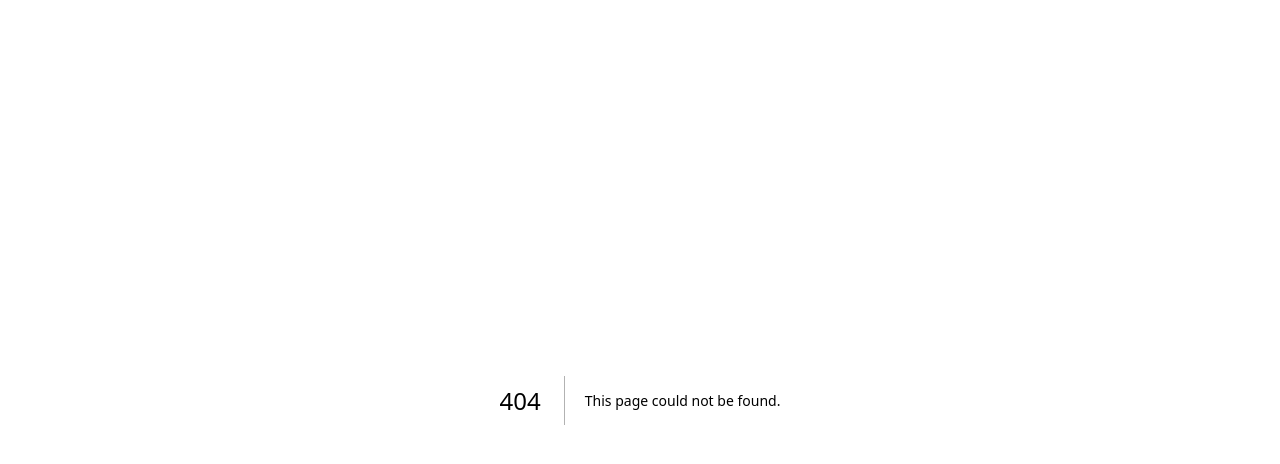
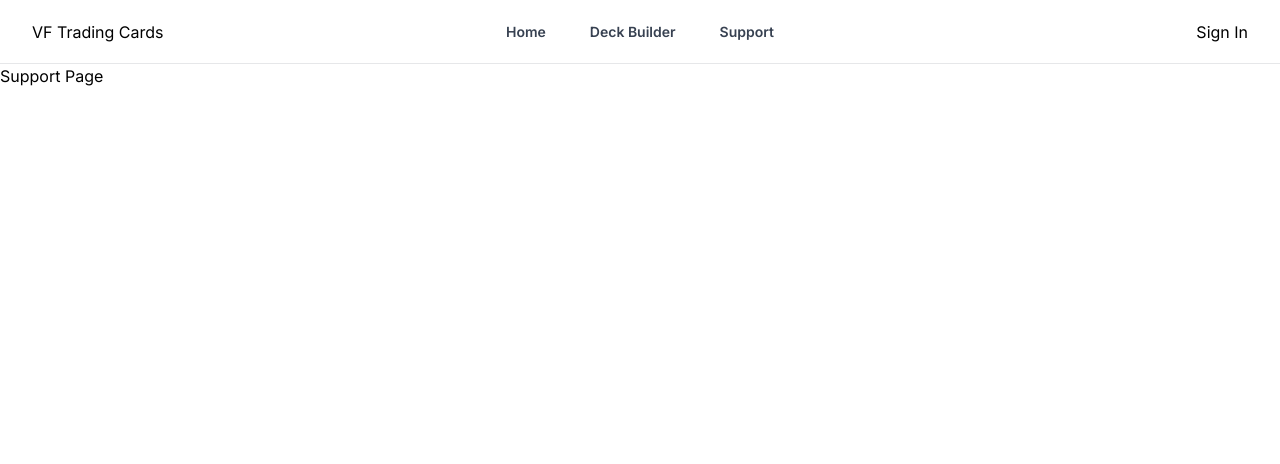
Before and after one commit to abdur026/vf-trading-cards, a Next.js app: page /support in a window 1280 px wide. Before the commit this address had no page. Shown: the top 464 px of the page. Built offline with nearby package versions, Linux system fonts and the light colour scheme.

Commit message:
added navbar to the project and the routes

```diff
--- /dev/null
+++ b/app/components/navbar.js
@@ -0,0 +1,92 @@
+"use client";
+import { useState } from "react";
+import { Dialog } from "@headlessui/react";
+import { Bars3Icon } from "@heroicons/react/20/solid";
+import { XMarkIcon } from "@heroicons/react/24/outline";
+import Link from "next/link";
+// import { SignInButton, SignedIn, SignedOut, UserButton } from "@clerk/nextjs";
+
+const navigation = [
+    { name: "Home", href: "/" },
+    { name: "Deck Builder", href: "/deck-builder" },
+    { name: "Support", href: "/support" },
+];
+
+export default function Navbar() {
+    const [mobileMenuOpen, setMobileMenuOpen] = useState(false);
+
+    return (
+        <>
+            <header className="inset-x-0 top-0 z-50 flex h-16 border-b border-gray-900/10">
+                <div className="mx-auto flex w-full max-w-8xl items-center justify-between px-4 sm:px-6 lg:px-8">
+                    <div className="flex flex-1 items-center gap-x-6">
+                        <button
+                            type="button"
+                            className="-m-3 p-3 md:hidden"
+                            onClick={() => setMobileMenuOpen(true)}
+                        >
+                            <span className="sr-only">Open main menu</span>
+                            <Bars3Icon
+                                className="h-5 w-5 text-gray-900"
+                                aria-hidden="true"
+                            />
+                        </button>
+                        <h1>VF Trading Cards</h1>
+                    </div>
+                    <nav className="hidden md:flex md:gap-x-11 md:text-sm md:font-semibold md:leading-6 md:text-gray-700">
+                        {navigation.map((item, itemIdx) => (
+                            <Link key={itemIdx} href={item.href}>
+                                {item.name}
+                            </Link>
+                        ))}
+                    </nav>
+                    <div className="flex flex-1 items-center justify-end gap-x-8">
+                        <p>Sign In</p>
+                    </div>
+                </div>
+                <Dialog
+                    as="div"
+                    className="lg:hidden"
+                    open={mobileMenuOpen}
+                    onClose={setMobileMenuOpen}
+                >
+                    <div className="fixed inset-0 z-50" />
+                    <Dialog.Panel className="fixed inset-y-0 left-0 z-50 w-full overflow-y-auto bg-white px-4 pb-6 sm:max-w-sm sm:px-6 sm:ring-1 sm:ring-gray-900/10">
+                        <div className="-ml-0.5 flex h-16 items-center gap-x-6">
+                            <button
+                                type="button"
+                                className="-m-2.5 p-2.5 text-gray-700"
+                                onClick={() => setMobileMenuOpen(false)}
+                            >
+                                <span className="sr-only">Close menu</span>
+                                <XMarkIcon
+                                    className="h-6 w-6"
+                                    aria-hidden="true"
+                                />
+                            </button>
+                            <div className="-ml-0.5">
+                                <a href="#" className="-m-1.5 block p-1.5">
+                                    <span className="sr-only">
+                                        VF Trading Cards
+                                    </span>
+                                    <h1>VF Trading Cards</h1>
+                                </a>
+                            </div>
+                        </div>
+                        <div className="mt-2 space-y-2">
+                            {navigation.map((item) => (
+                                <a
+                                    key={item.name}
+                                    href={item.href}
+                                    className="-mx-3 block rounded-lg px-3 py-2 text-base font-semibold leading-7 text-gray-900 hover:bg-gray-50"
+                                >
+                                    {item.name}
+                                </a>
+                            ))}
+                        </div>
+                    </Dialog.Panel>
+                </Dialog>
+            </header>
+        </>
+    );
+}
--- /dev/null
+++ b/app/deck-builder/layout.js
@@ -0,0 +1,7 @@
+export default function DeckBuilderLayout({ children }) {
+    return (
+        <section>
+            <div className="max-w-8xl mx-auto">{children}</div>
+        </section>
+    );
+}
--- /dev/null
+++ b/app/deck-builder/page.js
@@ -0,0 +1,7 @@
+export default function DeckBuilder() {
+    return (
+        <div>
+            <h1>Deck Builder</h1>
+        </div>
+    );
+}
--- a/app/layout.js
+++ b/app/layout.js
@@ -1,17 +1,23 @@
-import './globals.css'
-import { Inter } from 'next/font/google'
+import "./globals.css";
+import { Inter } from "next/font/google";
+import Navbar from "./components/navbar";
 
-const inter = Inter({ subsets: ['latin'] })
+const inter = Inter({ subsets: ["latin"] });
 
 export const metadata = {
-  title: 'Create Next App',
-  description: 'Generated by create next app',
-}
+    title: "Create Next App",
+    description: "Generated by create next app",
+};
 
 export default function RootLayout({ children }) {
-  return (
-    <html lang="en">
-      <body className={inter.className}>{children}</body>
-    </html>
-  )
+    return (
+        <>
+            <html lang="en">
+                <body className={inter.className}>
+                    <Navbar />
+                    {children}
+                </body>
+            </html>
+        </>
+    );
 }
--- a/app/page.js
+++ b/app/page.js
@@ -1,3 +1,7 @@
 export default function Home() {
-    return <h1>Welome to VF Trading Cards</h1>;
+    return (
+        <div>
+            <h1>Home</h1>
+        </div>
+    );
 }
--- /dev/null
+++ b/app/support/layout.js
@@ -0,0 +1,7 @@
+export default function SupportLayout({ children }) {
+    return (
+        <section>
+            <div className="max-w-8xl mx-auto">{children}</div>
+        </section>
+    );
+}
--- /dev/null
+++ b/app/support/page.js
@@ -0,0 +1,7 @@
+export default function Support() {
+    return (
+        <div>
+            <h1>Support Page</h1>
+        </div>
+    );
+}
--- a/package.json
+++ b/package.json
@@ -9,7 +9,11 @@
     "lint": "next lint"
   },
   "dependencies": {
+    "@headlessui/react": "^1.7.15",
+    "@heroicons/react": "^2.0.18",
+    "@tailwindcss/forms": "^0.5.3",
     "autoprefixer": "10.4.14",
+    "heroicons": "^2.0.18",
     "next": "13.4.4",
     "postcss": "8.4.24",
     "react": "18.2.0",
--- a/tailwind.config.js
+++ b/tailwind.config.js
@@ -1,18 +1,21 @@
 /** @type {import('tailwindcss').Config} */
 module.exports = {
     content: [
-    './pages/**/*.{js,ts,jsx,tsx,mdx}',
-    './components/**/*.{js,ts,jsx,tsx,mdx}',
-    './app/**/*.{js,ts,jsx,tsx,mdx}',
+        "./pages/**/*.{js,ts,jsx,tsx,mdx}",
+        "./components/**/*.{js,ts,jsx,tsx,mdx}",
+        "./app/**/*.{js,ts,jsx,tsx,mdx}",
     ],
     theme: {
         extend: {
             backgroundImage: {
-        'gradient-radial': 'radial-gradient(var(--tw-gradient-stops))',
-        'gradient-conic':
-          'conic-gradient(from 180deg at 50% 50%, var(--tw-gradient-stops))',
+                "gradient-radial": "radial-gradient(var(--tw-gradient-stops))",
+                "gradient-conic":
+                    "conic-gradient(from 180deg at 50% 50%, var(--tw-gradient-stops))",
+            },
+            maxWidth: {
+                "8xl": "88rem",
             },
         },
     },
-  plugins: [],
-}
+    plugins: [require("@tailwindcss/forms")],
+};
```
Also changed, not shown: 1 other file (tests, documents, lock files or other folders). Lines whose indentation alone changed are shown as unchanged.
